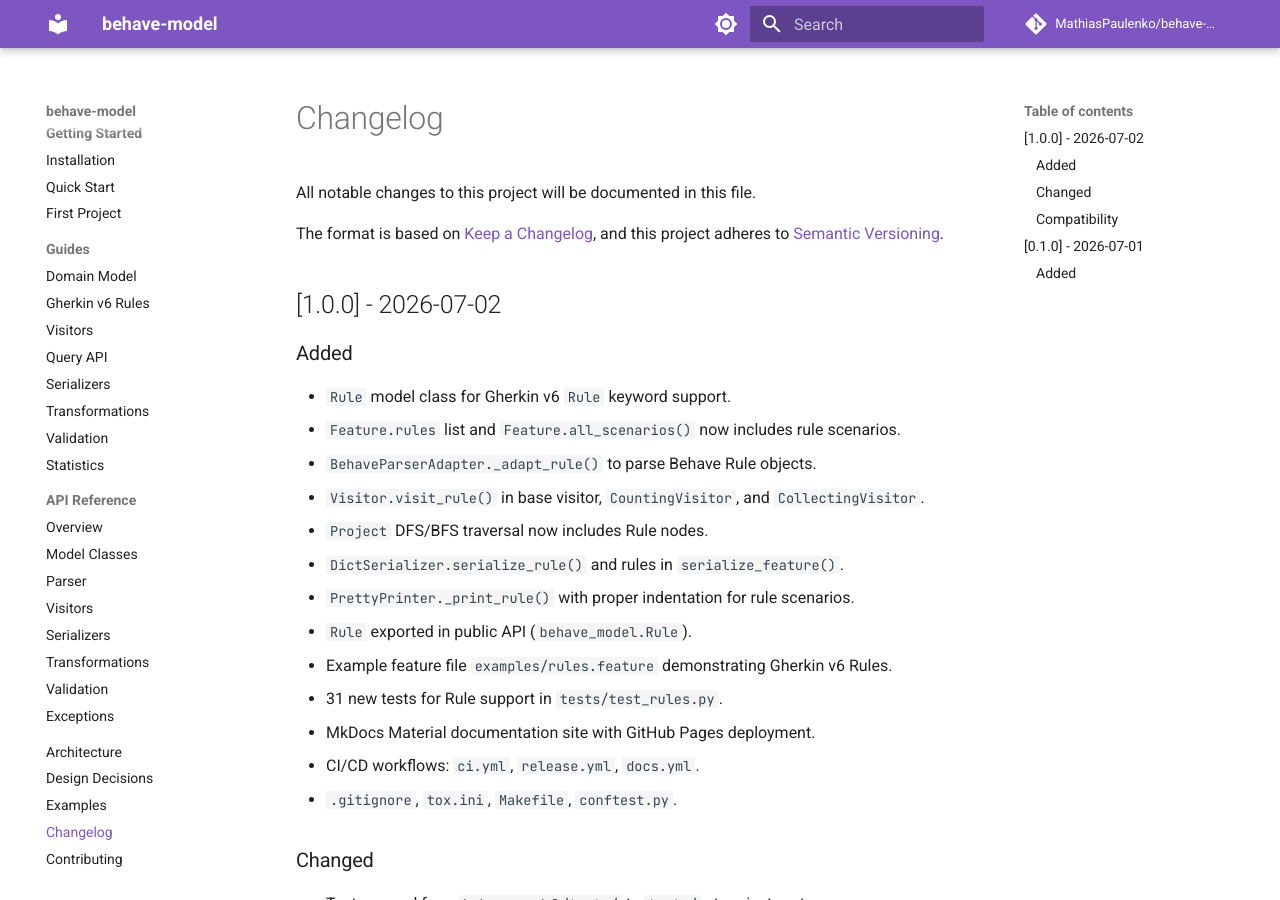
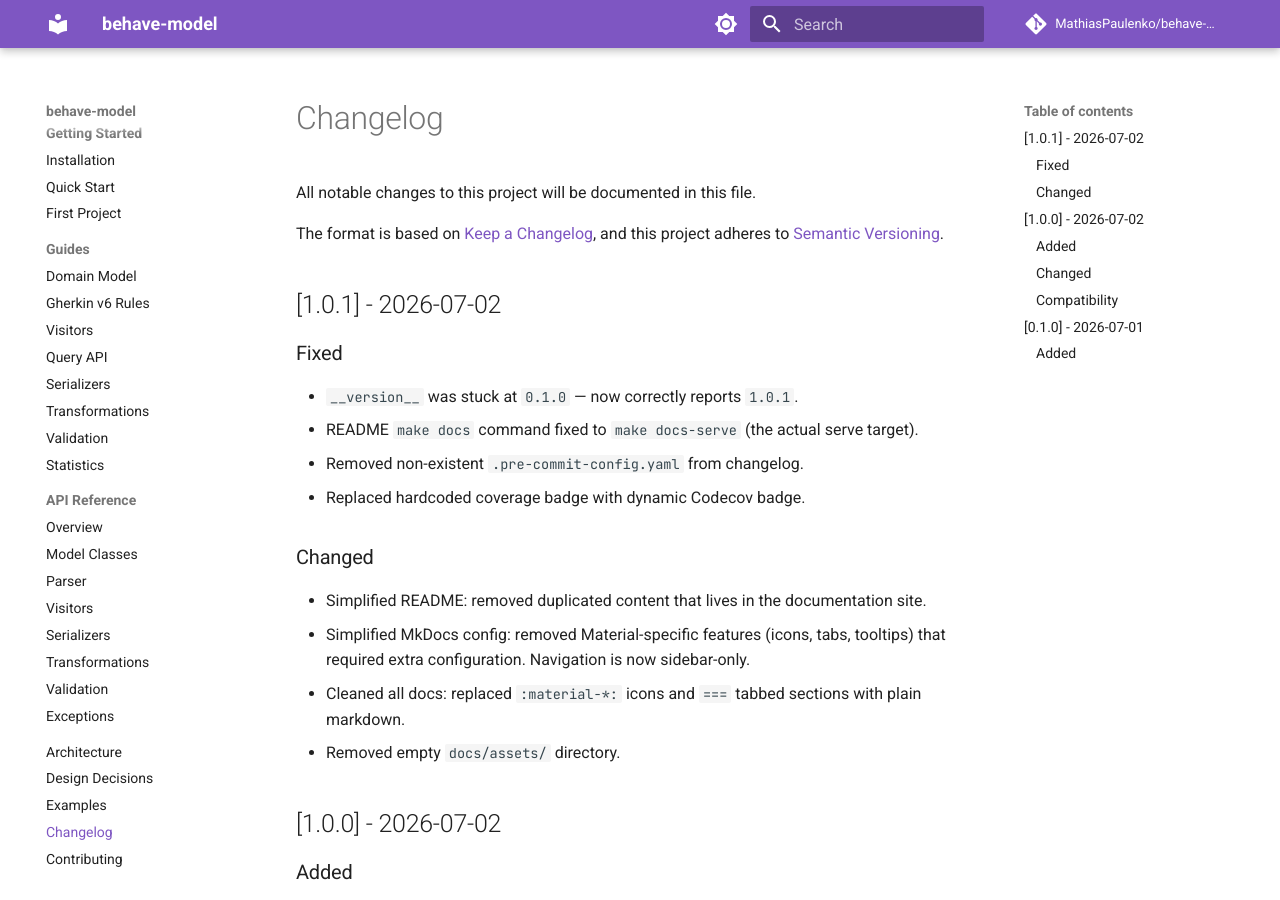
Before and after one commit to MathiasPaulenko/behave-model, an MkDocs documentation site: the page built from docs/changelog.md, in a window 1280 px wide and 900 px high. Built offline with MkDocs 1.6.1 and Material for MkDocs 9.7.7, drawn with Linux system fonts in a browser that asks for light colours; comment, search, counter and statistics services are not loaded.

Commit message:
release: v1.0.1

```diff
--- a/behave_model/__init__.py
+++ b/behave_model/__init__.py
@@ -93,7 +93,7 @@ from behave_model.validation import (
 )
 from behave_model.visitors import CollectingVisitor, CountingVisitor, Visitor
 
-__version__ = "1.0.0"
+__version__ = "1.0.1"
 
 __all__ = [
     # model
--- a/docs/changelog.md
+++ b/docs/changelog.md
@@ -4,6 +4,23 @@ All notable changes to this project will be documented in this file.
 
 The format is based on [Keep a Changelog](https://keepachangelog.com/en/1.1.0/),
 and this project adheres to [Semantic Versioning](https://semver.org/spec/v2.0.0.html).
+
+## [1.0.1] - 2026-07-02
+
+### Fixed
+- `__version__` was stuck at `0.1.0` — now correctly reports `1.0.1`.
+- README `make docs` command fixed to `make docs-serve` (the actual serve target).
+- Removed non-existent `.pre-commit-config.yaml` from changelog.
+- Replaced hardcoded coverage badge with dynamic Codecov badge.
+
+### Changed
+- Simplified README: removed duplicated content that lives in the documentation site.
+- Simplified MkDocs config: removed Material-specific features (icons, tabs, tooltips)
+  that required extra configuration. Navigation is now sidebar-only.
+- Cleaned all docs: replaced `:material-*:` icons and `===` tabbed sections with
+  plain markdown.
+- Removed empty `docs/assets/` directory.
+
 
 ## [1.0.0] - 2026-07-02
 
--- a/pyproject.toml
+++ b/pyproject.toml
@@ -4,7 +4,7 @@ build-backend = "hatchling.build"
 
 [project]
 name = "behave-model"
-version = "1.0.0"
+version = "1.0.1"
 description = "Canonical object model for Behave projects"
 readme = "README.md"
 license = "MIT"
```
Also changed, not shown: CHANGELOG.md (+17 -0 lines).
